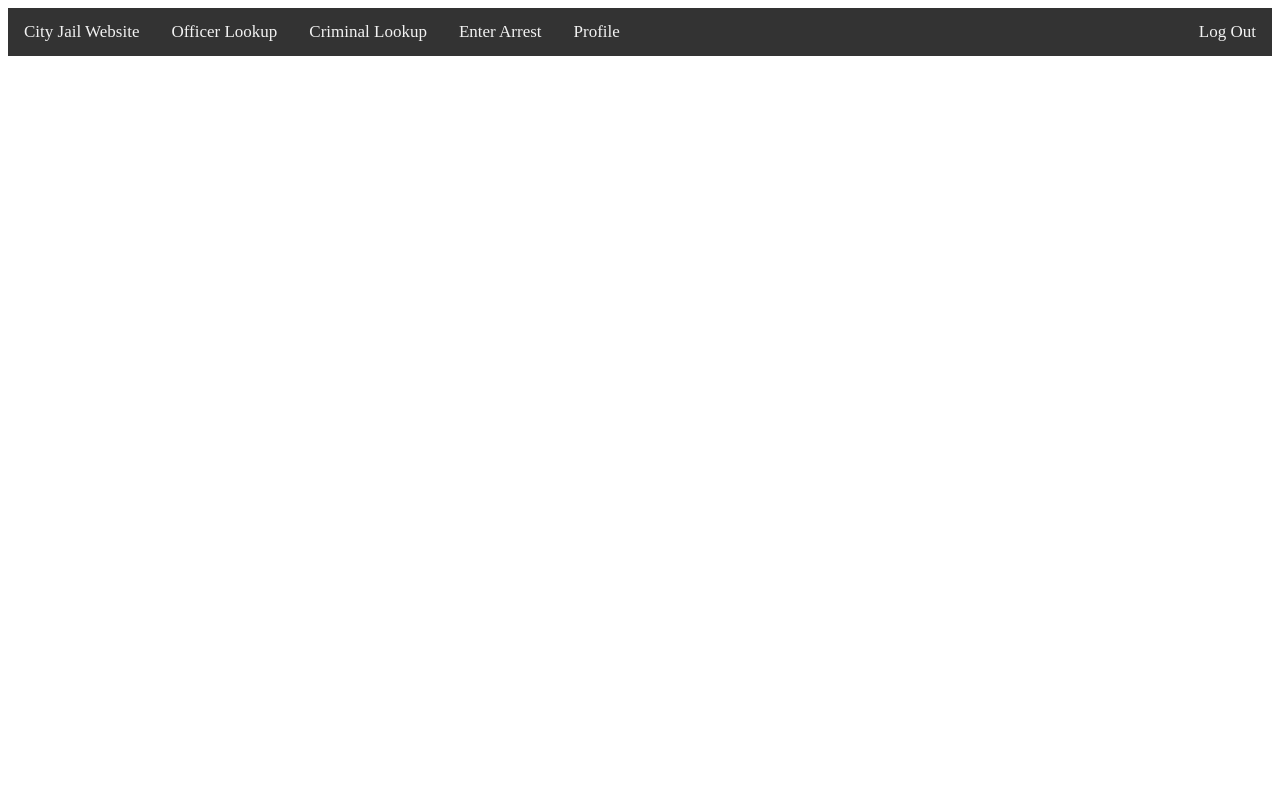
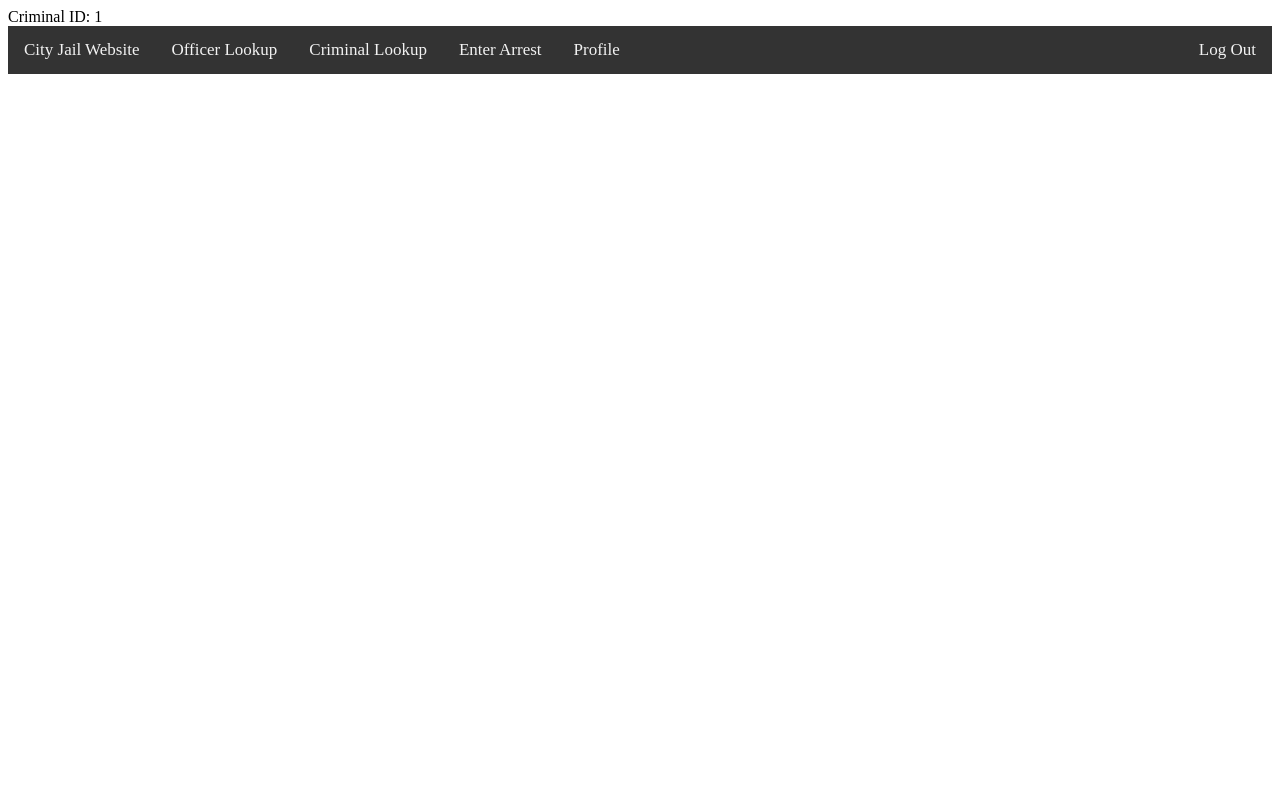
Before and after one commit to davidchiii/chimchar, a PHP site: page /payment.php in a window 1280 px wide. Run offline with PHP 8.4, Linux system fonts and the light colour scheme; a user stored in the database is signed in.

Commit message:
start criminal payments

```diff
--- a/City Jail Project/payment.php
+++ b/City Jail Project/payment.php
@@ -9,14 +9,45 @@ if (!isset($_SESSION["loggedin"]) || $_SESSION["loggedin"] !== true) {
 
 // Check if the user is an admin
 $is_admin = isset($_SESSION["is_admin"]) && $_SESSION["is_admin"] == "admin";
+
+$servername = "localhost";
+$username = "root";
+$password = "";
+$dbname = "jail";
+
+$conn = new mysqli($servername, $username, $password, $dbname);
+// Check connection
+if ($conn->connect_error) {
+  die("Connection failed: " . $conn->connect_error);
+}
+
+if (isset($_SESSION['criminal_id'])) {
+  $criminal_id = $_SESSION['criminal_id'];
+  echo "Criminal ID: " . $criminal_id;
+} else {
+  echo "No criminal ID found in session.";
+}
+
+// // Get the crimes the criminal has committed from the crimes table
+// $sql = "SELECT crime_id FROM crimes WHERE criminal_id=$criminal_id";
+
+// $result = $conn->query($sql);
+// while($row = $result->fetch_assoc()) {
+//   $crime_id = $row["crime_id"];
+//   $sql = "SELECT charge FROM crime_charges WHERE crime_id=$crime_id";
+//   $charge_result = $conn->query($sql);
+//   $charge_row = $charge_result->fetch_assoc();
+//   $total_charge += $charge_row["charge"];
+
 ?>
+
 
 <!DOCTYPE html>
 <html>
 <head>
     <meta charset="utf-8">
     <meta name="viewport" content="width=device-width, initial-scale=1">
-    <title>Officer Lookup</title>
+    <title>Payment</title>
     <link rel="stylesheet" type="text/css" href="static/css/header-style.css">
     <link rel="stylesheet" type="text/css" href="static/css/officer.css">
 </head>
@@ -39,5 +70,8 @@ $is_admin = isset($_SESSION["is_admin"]) && $_SESSION["is_admin"] == "admin";
             <a class="login" href="login.php">Log In</a>
         <?php endif; ?>
     </div>
+
+
+
 </body>
 </html>
```
